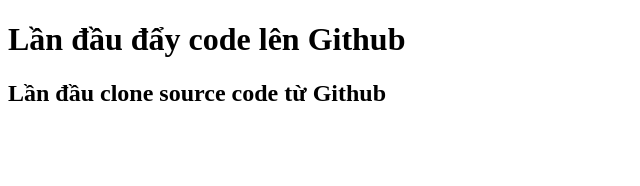
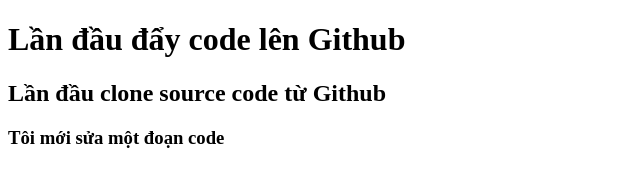
Before and after one commit to quoc-huy2004/BC76_DemoGit, a plain HTML site: page index.html in a window 1280 px wide. Shown: the whole page, without its empty margins (0-640 px from the left). Drawn offline with Linux system fonts and the light colour scheme.

Commit message:
Thêm thẻ h3 vào html

```diff
--- a/index.html
+++ b/index.html
@@ -8,5 +8,6 @@
   <body>
     <h1>Lần đầu đẩy code lên Github</h1>
     <h2>Lần đầu clone source code từ Github</h2>
+    <h3>Tôi mới sửa một đoạn code</h3>
   </body>
 </html>
```
